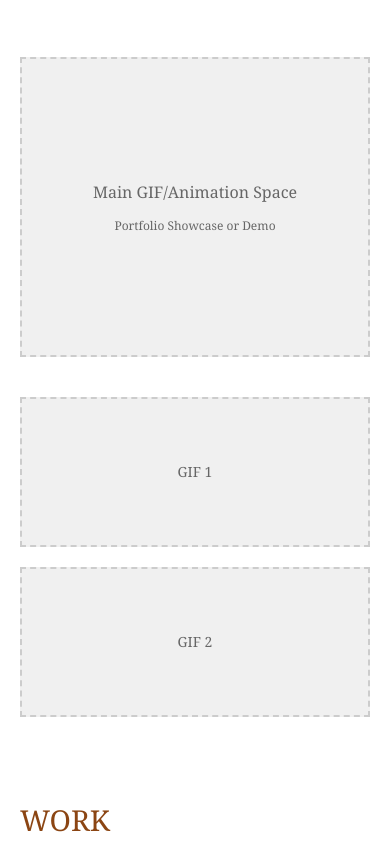
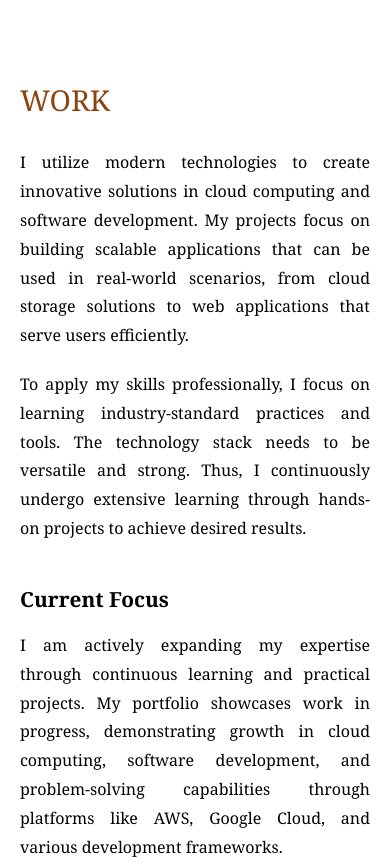
Before and after one commit to dvanhu/dvanhu.github.io, a plain HTML site: page main.html in a window 390 px wide. Shown: the part 888-1752 px from the top of the page. Drawn offline with Linux system fonts and the light colour scheme.

Commit message:
Update main.html

```diff
--- a/main.html
+++ b/main.html
@@ -7,27 +7,20 @@
     <style>
         * { margin: 0; padding: 0; box-sizing: border-box; }
         body { font-family: Georgia, 'Times New Roman', serif; background-color: white; color: black; line-height: 1.6; font-size: 16px; }
-        .container { max-width: 1200px; margin: 0 auto; padding: 40px 20px; }
+        .container { max-width: 800px; margin: 0 auto; padding: 40px 20px; }
         .header { display: flex; justify-content: space-between; align-items: flex-start; margin-bottom: 60px; }
         .logo { font-size: 2.5em; font-weight: bold; color: #8B4513; letter-spacing: 3px; }
         .nav-menu { display: flex; gap: 30px; list-style: none; margin-top: 10px; }
         .nav-menu a { text-decoration: none; color: #8B4513; font-size: 1.2em; transition: color 0.3s ease; }
         .nav-menu a:hover { color: #A0522D; }
-        .main-content { display: grid; grid-template-columns: 1fr 1fr; gap: 60px; margin-bottom: 80px; }
-        .left-column { padding-right: 40px; }
+        .section { margin-bottom: 80px; }
         .section-title { font-size: 2.2em; color: #8B4513; margin-bottom: 30px; font-weight: normal; }
         .content-text { font-size: 16px; line-height: 1.8; color: black; margin-bottom: 20px; text-align: justify; }
-        .right-column { display: flex; flex-direction: column; gap: 20px; align-items: center; }
-        .gif-placeholder { width: 100%; height: 300px; background-color: #f0f0f0; border: 2px dashed #ccc; display: flex; align-items: center; justify-content: center; color: #666; font-size: 16px; text-align: center; margin-bottom: 20px; }
-        .small-gif { width: 48%; height: 150px; background-color: #f0f0f0; border: 2px dashed #ccc; display: flex; align-items: center; justify-content: center; color: #666; font-size: 14px; text-align: center; }
-        .gif-row { display: flex; justify-content: space-between; width: 100%; gap: 4%; }
-        .full-width-section { margin-bottom: 60px; }
         .action-title { font-size: 1.8em; color: #8B4513; margin-bottom: 25px; font-weight: normal; }
         .action-text { font-size: 16px; line-height: 1.8; color: black; margin-bottom: 20px; text-align: justify; }
         .focus-section { margin-top: 40px; }
         .focus-title { font-size: 1.3em; color: black; margin-bottom: 15px; font-weight: bold; }
         .focus-text { font-size: 16px; line-height: 1.8; color: black; text-align: justify; }
-        .contact-section { margin-top: 60px; }
         .contact-title { font-size: 1.8em; color: #8B4513; margin-bottom: 30px; font-weight: normal; }
         .contact-text { font-size: 16px; line-height: 1.8; color: black; margin-bottom: 20px; }
         .contact-text a { color: #8B4513; text-decoration: underline; }
@@ -35,11 +28,7 @@
         @media (max-width: 768px) {
             .header { flex-direction: column; gap: 20px; text-align: center; }
             .nav-menu { justify-content: center; }
-            .main-content { grid-template-columns: 1fr; gap: 40px; }
-            .left-column { padding-right: 0; }
             .logo { font-size: 2em; }
-            .gif-row { flex-direction: column; gap: 20px; }
-            .small-gif { width: 100%; }
         }
     </style>
 </head>
@@ -58,8 +47,7 @@
         </div>
 
         <!-- About Section -->
-        <div class="main-content" id="about">
-            <div class="left-column">
+        <div class="section" id="about">
             <h2 class="section-title">ABOUT</h2>
             <p class="content-text">
                 I am Divanshu from Jaipur, originally from Suratgarh, Sri Ganganagar, where I completed my foundational education at Sacred Heart School, specializing in Physics, Chemistry, and Mathematics from 2020 to 2022.
@@ -71,22 +59,9 @@
                 Beyond technology, I maintain deep interests in psychology, philosophy, human behavior, and personal development, which continuously motivate my growth both professionally and personally.
             </p>
         </div>
-            <div class="right-column">
-                <div class="gif-placeholder">
-                    <div>
-                        <p>Main GIF/Animation Space</p>
-                        <p style="font-size: 12px; margin-top: 10px;">Portfolio Showcase or Demo</p>
-                    </div>
-                </div>
-                <div class="gif-row">
-                    <div class="small-gif"><p>GIF 1</p></div>
-                    <div class="small-gif"><p>GIF 2</p></div>
-                </div>
-            </div>
-        </div>
 
         <!-- Work Section -->
-        <div class="full-width-section" id="work">
+        <div class="section" id="work">
             <h2 class="action-title">WORK</h2>
             <p class="action-text">
                 I utilize modern technologies to create innovative solutions in cloud computing and software development. My projects focus on building scalable applications that can be used in real-world scenarios, from cloud storage solutions to web applications that serve users efficiently.
@@ -103,7 +78,7 @@
         </div>
 
         <!-- Contact Section -->
-        <div class="contact-section" id="contact">
+        <div class="section" id="contact">
             <h2 class="contact-title">Contact</h2>
             <p class="contact-text">
                 Feel free to reach out through <a href="mailto:divanshu0213@gmail.com">email</a> or connect with me on various platforms. You can find my work and contributions on <a href="https://github.com/dvanhu" target="_blank">GitHub</a>, professional updates on <a href="https://www.linkedin.com/in/dvanhu" target="_blank">LinkedIn</a>, and coding practice on <a href="https://leetcode.com/u/dvanhu/" target="_blank">LeetCode</a>.
```
Lines whose indentation alone changed are shown as unchanged.
